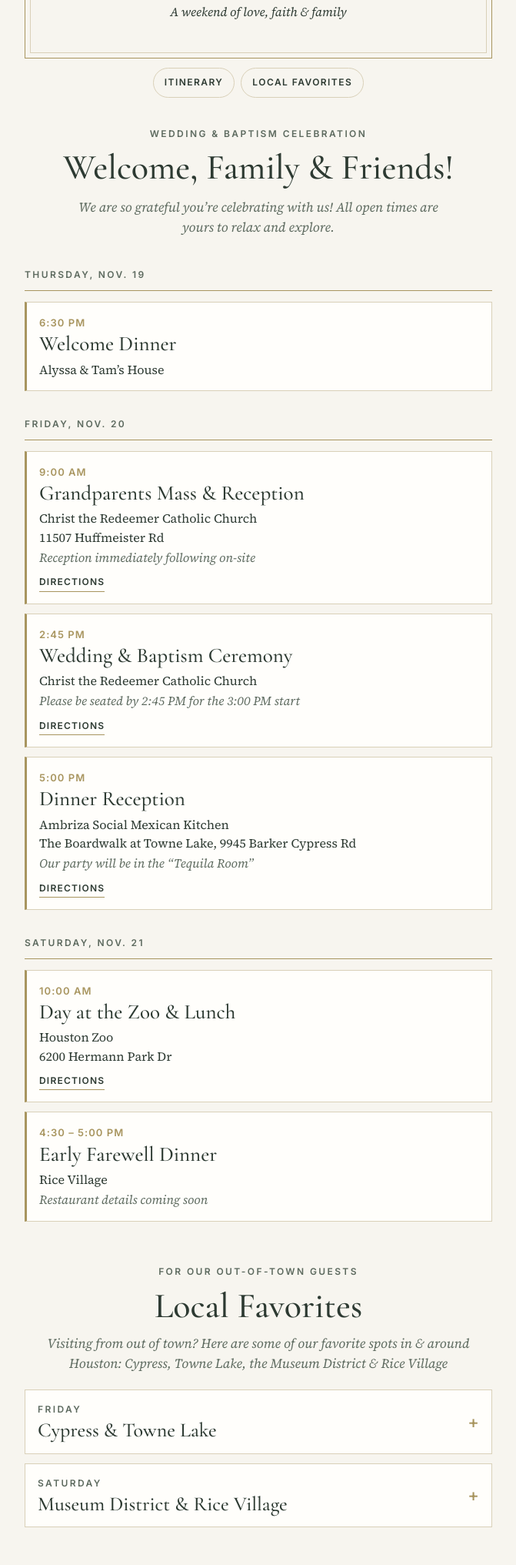
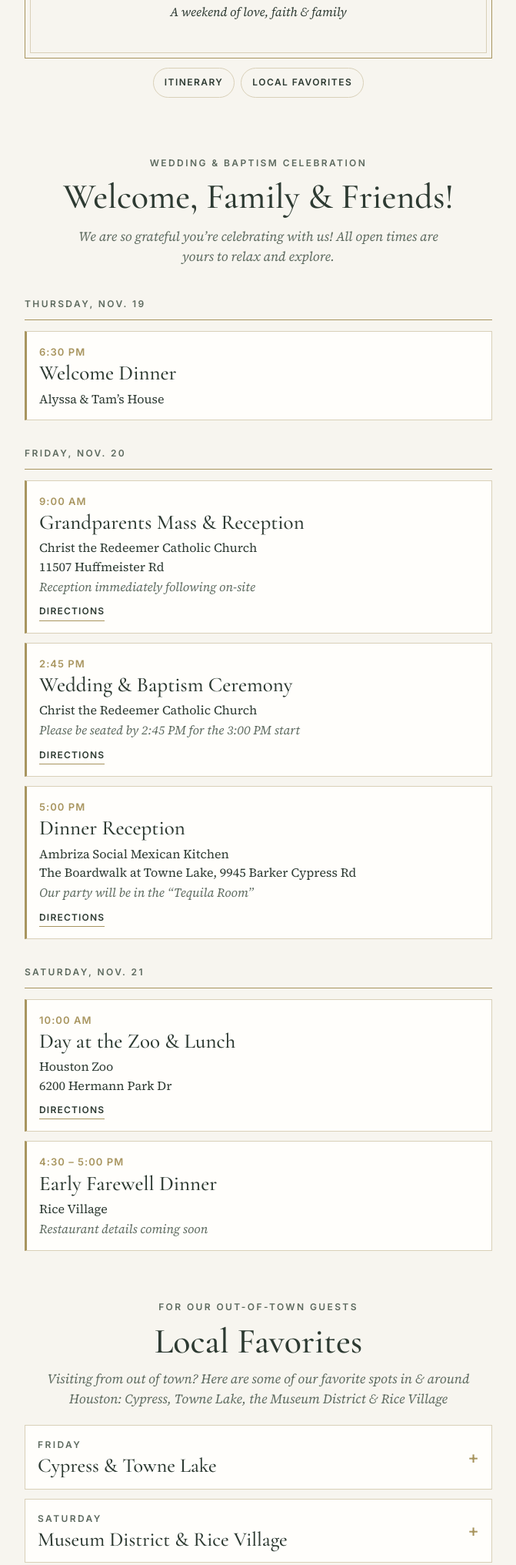
Before and after one commit to uxtam/wedding-baptism, a plain HTML site: page index.html in a window 1280 px wide. Shown: the part 560-2593 px from the top of the page at 77% size, without its empty margins (304-975 px from the left). Drawn offline with nearby package versions, Linux system fonts and the light colour scheme.

Commit message:
Update index.html
Adjusted spacing between sections

```diff
--- a/index.html
+++ b/index.html
@@ -34,7 +34,7 @@ h1,h2,h3{font-family:var(--serif);font-weight:500;margin:0;line-height:1.05}
 nav{position:sticky;top:env(safe-area-inset-top,0px);z-index:5;display:flex;gap:8px;justify-content:center;padding:12px 0;background:var(--bg)}
 nav a{font-family:var(--sans);font-weight:600;font-size:12px;letter-spacing:.12em;text-transform:uppercase;color:var(--ink);text-decoration:none;border:1px solid var(--line);padding:9px 14px;border-radius:99px}
 nav a:active{border-color:var(--gold)}
-.welcome{text-align:center;padding:26px 6px 6px}
+.welcome{text-align:center;padding:64px 6px 6px}
 .welcome h2{font-size:clamp(36px,10vw,46px);margin:10px 0 14px}
 .welcome p{font-style:italic;color:var(--muted);margin:0 auto;max-width:30em}
 .day{margin-top:34px}
@@ -46,7 +46,7 @@ nav a:active{border-color:var(--gold)}
 .ev .where{color:var(--ink)}
 .note{display:inline-block;margin-top:8px;font-style:italic;font-size:15px}
 .map{display:inline-block;margin-top:10px;font-family:var(--sans);font-weight:600;font-size:12px;letter-spacing:.1em;text-transform:uppercase;color:var(--ink);text-decoration:none;border-bottom:1px solid var(--gold);padding-bottom:2px}
-.fav{margin-top:56px;text-align:center}
+.fav{margin-top:64px;text-align:center}
 .fav h2{font-size:clamp(36px,10vw,46px);margin:10px 0 12px}
 .fav>p{font-style:italic;color:var(--muted);margin:0 0 20px}
 details{text-align:left;background:var(--card);border:1px solid var(--line);margin-bottom:12px}
@@ -60,7 +60,7 @@ details[open] summary:after{content:"–"}
 .list p{margin:0;padding:12px 0;border-bottom:1px solid var(--line);font-size:16px}
 .list p:last-child{border:0}
 .list b{display:block;font-family:var(--sans);font-weight:600;font-size:12px;letter-spacing:.1em;text-transform:uppercase;color:var(--muted);margin-bottom:2px}
-footer{margin-top:56px;text-align:center}
+footer{margin-top:64px;text-align:center}
 footer h2{font-size:clamp(34px,9vw,42px);margin:10px 0 16px}
 footer p{margin:0 auto;max-width:24em}
 footer .tag{margin:18px auto 0;color:var(--muted)}
```
